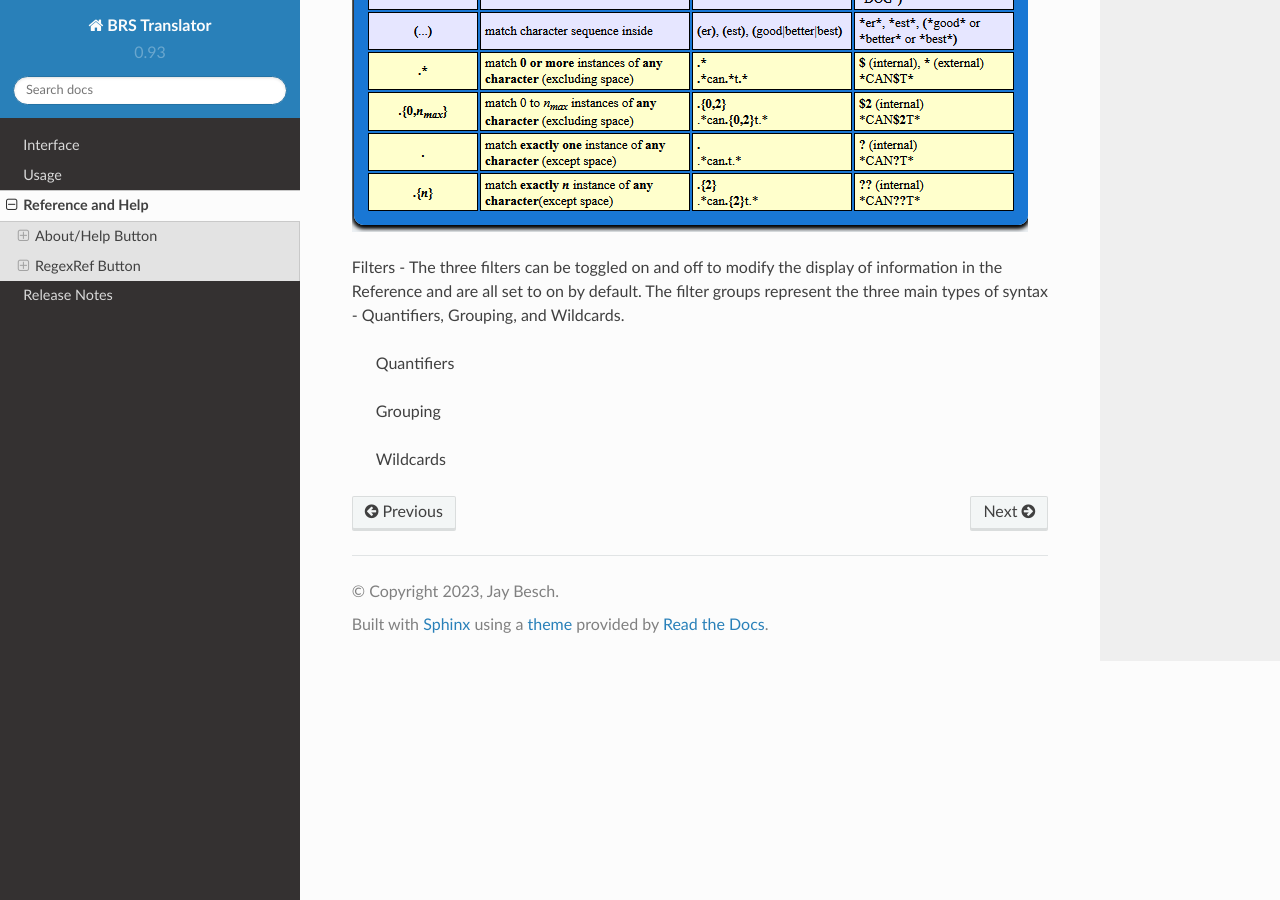
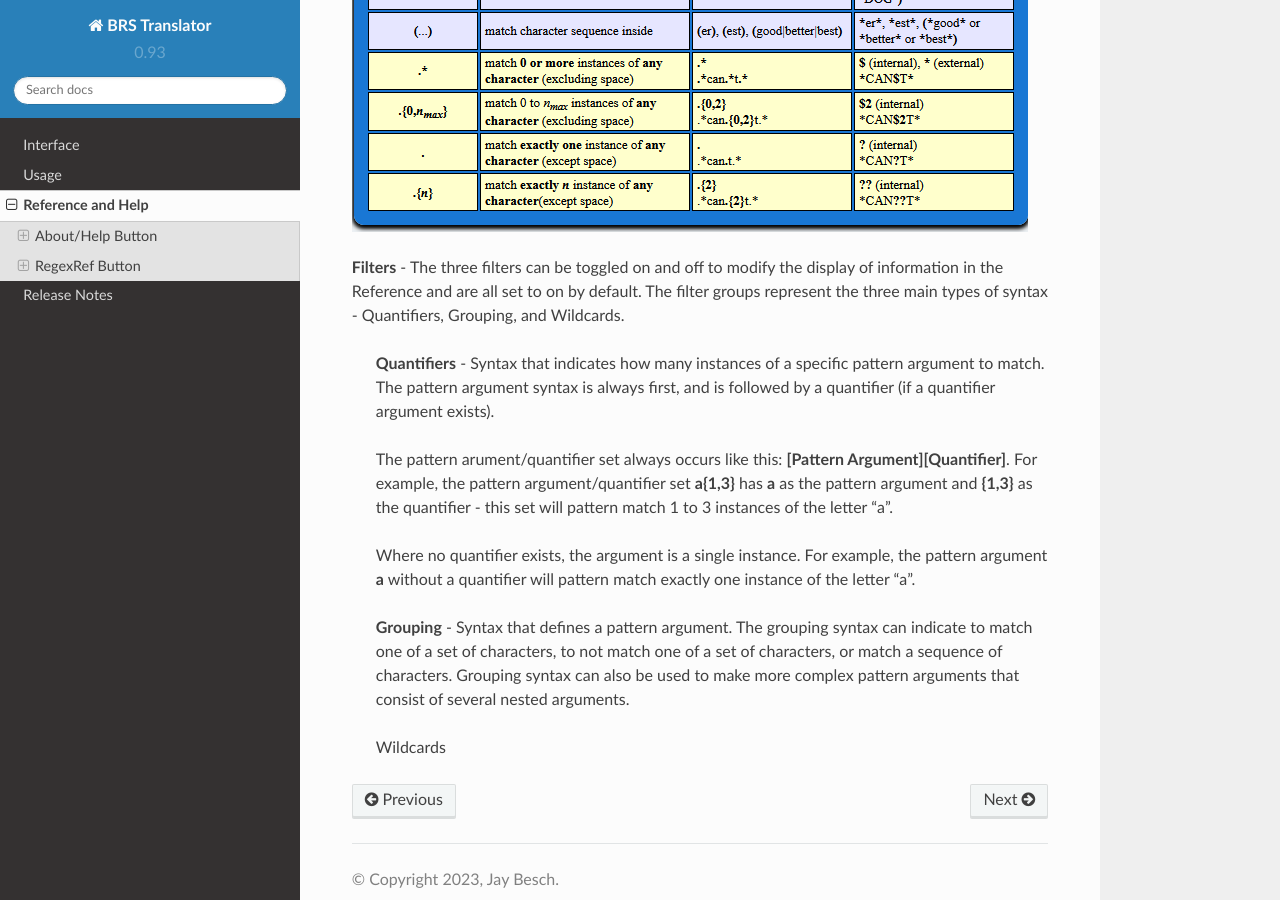
Before and after one commit to Ayjent/BRS-Translator, a Sphinx documentation site: the page built from docs/source/reference.rst, in a window 1280 px wide and 900 px high, scrolled down 3792 px. Built offline with Sphinx 7.4.7 and the Read the Docs theme 2.0.0, drawn with Linux system fonts in a browser that asks for light colours; some of the changed text lies outside the part shown.

Commit message:
Update reference.rst

```diff
--- a/docs/source/reference.rst
+++ b/docs/source/reference.rst
@@ -14,6 +14,7 @@ On the top left margin, the BRS Translator has an "About/Help" button that will
 
 .. image:: ../_static/BRS-AboutHelpFull.png
 
+
 Link to Help Guide
 ^^^^^^^^^^^^^^^^^^
 
@@ -24,7 +25,9 @@ Link to Elasticsearch Regex Rules
 
 A link to the Elasticsearch Regex Rules which provides an overview of the syntax for understanding the Elasticsearch version of regular expressions (i.e., Elasticsearch does not adopt all of Perl Compatible Regular Expressions).
 
+
 .. note:: Elasticsearch Regex Rules link does not provide any guidance on how to utilize the fields that new Search application will utilize.
+
 
 Field Reference
 ^^^^^^^^^^^^^^^
@@ -39,28 +42,36 @@ RegexRef Button
 
 .. image:: ../_static/BRS-RegexRefButton.png
 
+
 On the top right margin, the BRS Translator has an "RegexRef" button that will toggle a display that contains regular expression syntax references that may be displayed by the BRS Translator in the Regex Pattern Output.
 
 
 .. image:: ../_static/BRS-RegexRefModeFilter.gif
+
 
 The Regex Reference Has Two Modes and Three Display Filters
 
 Basic/Advanced Modes
 ^^^^^^^^^^^^^^^^^^^^
 
-Basic - This is the default Setting and will display only the essential Regex syntax for equivalence with X-Search's BRS syntax.  This mode is the analagoue to the "Accurate" Regex Output Display and can be used to review the "Accurate" results.
+**Basic** - This is the default Setting and will display only the essential Regex syntax for equivalence with X-Search's BRS syntax.  This mode is the analagoue to the "Accurate" Regex Output Display and can be used to review the "Accurate" results.
 
 .. image:: ../_static/BRS-RegexRefBasic.png
 
-Advanced - This setting provides a more comprehensive list of Regex syntax that can be used for pattern matching in the new Search application.  This mode is the analogue to the "Broader" Regex Output Display and can be used to review the "Broader" results.
+
+**Advanced** - This setting provides a more comprehensive list of Regex syntax that can be used for pattern matching in the new Search application.  This mode is the analogue to the "Broader" Regex Output Display and can be used to review the "Broader" results.
 
 .. image:: ../_static/BRS-RegexRefAdv.png
 
-Filters - The three filters can be toggled on and off to modify the display of information in the Reference and are all set to on by default.  The filter groups represent the three main types of syntax - Quantifiers, Grouping, and Wildcards.
 
-  Quantifiers
+**Filters** - The three filters can be toggled on and off to modify the display of information in the Reference and are all set to on by default.  The filter groups represent the three main types of syntax - Quantifiers, Grouping, and Wildcards.
 
-  Grouping
+  **Quantifiers** - Syntax that indicates how many instances of a specific pattern argument to match.  The pattern argument syntax is always first, and is followed by a quantifier (if a quantifier argument exists).
+
+  The pattern arument/quantifier set always occurs like this: **[Pattern Argument][Quantifier]**.  For example, the pattern argument/quantifier set **a{1,3}** has **a** as the pattern argument and **{1,3}** as the quantifier - this set will pattern match 1 to 3 instances of the letter "a".
+
+  Where no quantifier exists, the argument is a single instance.  For example, the pattern argument **a** without a quantifier will pattern match exactly one instance of the letter "a".
+
+  **Grouping** - Syntax that defines a pattern argument.  The grouping syntax can indicate to match one of a set of characters, to not match one of a set of characters, or match a sequence of characters.  Grouping syntax can also be used to make more complex pattern arguments that consist of several nested arguments.
 
   Wildcards
```
